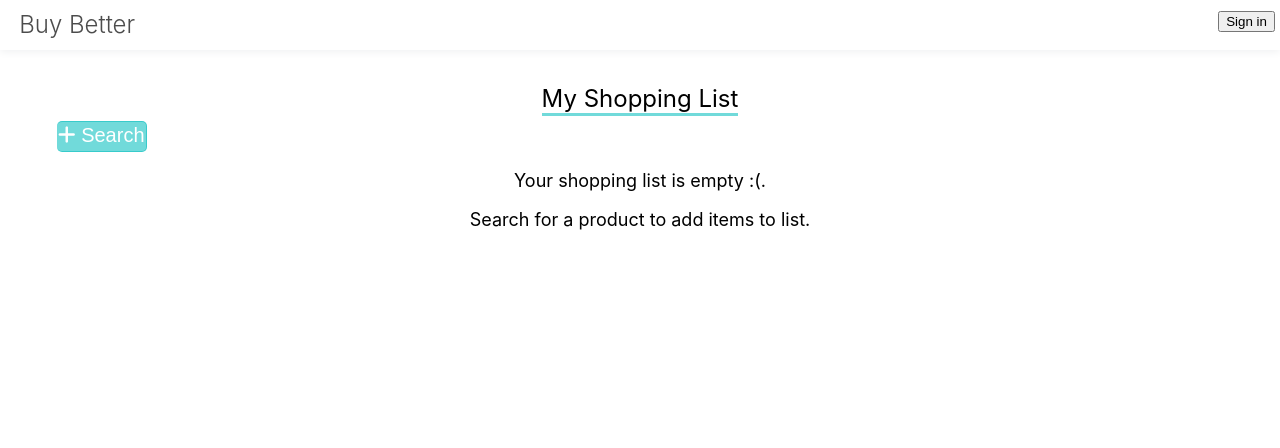
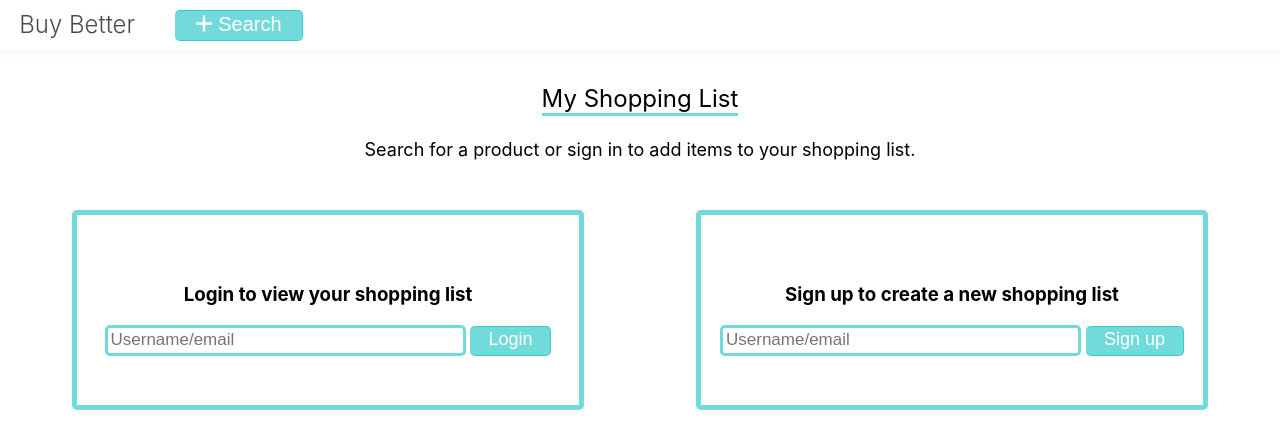
Before and after one commit to HCI330EthicalConsumption/EthCon, a plain HTML site: page index.html in a window 1280 px wide. Drawn offline with nearby package versions, Linux system fonts and the light colour scheme.

Commit message:
working sign in

```diff
--- a/css/style.css
+++ b/css/style.css
@@ -487,6 +487,7 @@ body {
 .product-card:hover {
     /* background-color: #fafafa; */
     border-color: #08979c;
+    cursor:grab;
 }
 
 .numberCircle {
@@ -1082,3 +1083,69 @@ a {
     max-height: 30%;
     overflow: auto;
   }
+
+  .signin {
+    display: flex;
+    flex-direction: row;
+    text-align: center;
+    justify-content: space-around;
+    margin: 1em;
+    align-content: center;
+    /* background-color: rgba(0,0,0,.6); */
+    /* width: 100vw;
+    height: 100vh; */
+  }
+
+  .login_form{
+    margin: 2em;
+    width: 40vw;
+    height: 25vh;
+    /* background-color: #888; */
+    align-content: center;
+    border: 5px solid rgba(19, 194, 194, .6);
+    border-radius: 5px;
+  }
+
+ .login_box{
+    width: 72%;
+    border: 3px solid rgba(19, 194, 194, .6);
+    /* border-right: 1px; */
+    /* border-bottom: 1px; */
+    padding-top: 8px;
+    padding-bottom: 9px;
+    padding-left: 3px;
+    padding-right: 0;
+    height: 31px;
+    border-radius: 5px 5px 5px 5px;
+    outline: none;
+    color: rgba(0, 0, 0, .8);
+    font-size: 17px;
+    margin: 0;
+ }
+
+ .login_butts{
+    /* width: 7%; */
+    /* height: 31px; */
+    border: 1px solid rgba(19, 194, 194, .6);
+    border-left: none;
+    background: rgba(19, 194, 194, .6);
+    text-align: center;
+    color: white;
+    border-radius: 5px 5px 5px 5px;
+    cursor: pointer;
+    font-size: 18px;
+    padding-top: 2px;
+    padding-bottom: 5px;
+    padding-left: 1em;
+    padding-right: 1em;
+    margin: 0;
+ }
+
+ #home-search-button{
+    margin: .5em;
+     /* left: 100%; */
+    margin-left: 2em;
+    width: 10%;
+    text-align: left;
+    padding-left: 1em;
+ }
--- a/index.html
+++ b/index.html
@@ -27,21 +27,31 @@
           <h1 id="name">Buy Better</h1>
         </a>
       </div>
-      <div id="sign-in-div">
-        <button id="sign-in">Sign in</button>
-      </div>
+      <a href="#"><button id="home-search-button"><i class="fas fa-plus"></i> Search</button></a>
     </div>
   </header>
   <br><br><br>
-  <div id = "list-name">
+  <div id="list-name">
     <p id="list-title">My Shopping List</p>
   </div>
   <br></br>
-  <a href="#"><button id="home-search-button"><i class="fas fa-plus"></i> Search</button></a>
+  <!-- <a href="#"><button id="home-search-button"><i class="fas fa-plus"></i> Search</button></a> -->
   <section id="my-shopping-list">
-    <p id="empty-list">Your shopping list is empty :(.</p>
-    <p id="empty-instructions">Search for a product to add items to list.</p>
+    <!-- <p id="empty-list">Your shopping list is empty :(.</p> -->
+    <p id="empty-instructions">Search for a product or sign in to add items to your shopping list.</p>
   </section>
+  <div class="signin">
+    <div id="login" class="login_form">
+      <h3>Login to view your shopping list</h3>
+      <input type="text" id="login-username" placeholder="Username/email" class="login_box">
+      <button id='login-button' class="login_butts">Login</button>
+    </div>
+    <div id="signup" class="login_form">
+      <h3>Sign up to create a new shopping list</h3>
+      <input type="text" id="signup-username" placeholder="Username/email" class="login_box">
+      <button id='signup-button' class="login_butts">Sign up</button>
+    </div>
+  </div>
   <script id="homescript" type="text/javascript" src="js/home.js"></script>
 </body>
 
--- a/js/globals.js
+++ b/js/globals.js
@@ -1,6 +1,8 @@
 let searchHTMLbody = "";
 const fillSearchHTML = () => {
-    fetch("./search.html", {mode: 'no-cors'}).then((resp) => {
+    fetch("./search.html", {
+        mode: 'no-cors'
+    }).then((resp) => {
         return resp.text();
     }).then((data) => {
         searchHTMLbody = data.match(/(?<=<body>\s*).*?(?=\s*<\/body>)/gs)[0];
@@ -11,7 +13,9 @@ fillSearchHTML();
 
 let homeHTMLbody = "";
 const fillHomeHTML = () => {
-    fetch("./index.html", {mode: 'no-cors'}).then((resp) => {
+    fetch("./index.html", {
+        mode: 'no-cors'
+    }).then((resp) => {
         return resp.text();
     }).then((data) => {
         homeHTMLbody = data.match(/(?<=<body>\s*).*?(?=\s*<\/body>)/gs)[0];
@@ -39,11 +43,12 @@ const get_user_info_from_username = (username) => {
     USER_INFO['username'] = username
     url = "https://api.backendless.com/90F1341F-11F7-B61D-FFA2-49B2E5011D00/A72236EE-A275-4EEA-A8D0-E27D9A4C1F0C/data/userprofiles?where=username%3D\'" + username.replace("@", "%40") + "\'";
     console.log(url);
-    fetch(url).then((resp) => {
+    let success = false;
+    return fetch(url).then((resp) => {
         try {
             return resp.json();
         } catch {
-            return;
+            return false;
         }
     }).then((data) => {
         try {
@@ -54,11 +59,14 @@ const get_user_info_from_username = (username) => {
             } catch {
                 USER_INFO['shoppinglistlist'] = []
             }
-
             USER_INFO['shoppinglist'] = data['shoppinglist'];
             USER_INFO['objectId'] = data['objectId'];
+            success = true;
+            return true;
         } catch {
-            window.alert("Username is not valid. Try again or create account.")
+            window.alert("Username is not valid. Try again or create account.");
+            success = false;
+            return false;
         }
     })
 }
@@ -67,7 +75,7 @@ const get_user_info_from_username = (username) => {
 const make_user = (username) => {
     USER_INFO.username = username;
     let url = "https://api.backendless.com/90F1341F-11F7-B61D-FFA2-49B2E5011D00/A72236EE-A275-4EEA-A8D0-E27D9A4C1F0C/data/userprofiles";
-    fetch(url, {
+    return fetch(url, {
         method: 'POST',
         headers: {
             'Accept': 'application/json',
@@ -79,14 +87,16 @@ const make_user = (username) => {
             return resp.json();
         } else if (resp.status == 400) {
             window.alert("User already created. Sign in instead.");
+            return false
         }
     }).then((data) => {
         try {
             data = data[0]
             USER_INFO.objectId = data.objectId;
             console.log(data);
+            return true;
         } catch {
-            return
+            return false;
         }
     });
 }
@@ -527,14 +537,12 @@ function validateForm(product_info) {
         document.getElementsByClassName('.button').href = "#";
         // document.getElementsByClassName('.overlay').visibility = "hidden";
         return false;
-    }
-    else if (email == ""){
+    } else if (email == "") {
         alert("Email must be filled out");
         document.getElementsByClassName('.button').href = "#";
         // document.getElementsByClassName('.overlay').visibility = "hidden";
         return false;
-    }
-    else if (rating == undefined){
+    } else if (rating == undefined) {
         alert("Must submit a rating");
         document.getElementsByClassName('.button').href = "#";
         // document.getElementsByClassName('.overlay').visibility = "hidden";
@@ -546,7 +554,7 @@ function validateForm(product_info) {
     //     document.getElementsByClassName('.overlay').visibility = "hidden";
     //     return false;
     // }
-    else{
+    else {
         document.getElementsByClassName('.button').href = "#popup";
         // document.getElementsByClassName('.overlay').visibility = "visible";
         return true;
@@ -601,6 +609,7 @@ function resetRatingStars() {
 
 const open_home_page = () => {
     document.querySelector("body").innerHTML = homeHTMLbody;
+    document.querySelector(".signin").style.visibility = "hidden";
     let script = document.createElement("script");
     script.type = "text/javascript";
     script.src = "./js/home.js";
@@ -612,14 +621,13 @@ const open_home_page = () => {
     <div class="line"></div>
     </div>
     <br></br>`;*/
-  if(USER_INFO["shoppinglistlist"].length == 0){
+    if (USER_INFO["shoppinglistlist"].length == 0) {
         template += `<p id="empty-list">Your shopping list is empty :(.</p>
         <p id="empty-instructions">Search for a product to add items to list.</p>`;
-  }
-  else{
+    } else {
         template += `
       <ol class="rectangle-list" id="shopping-list">`;
-      for(product of USER_INFO["shoppinglistlist"]){
+        for (product of USER_INFO["shoppinglistlist"]) {
             template += `
           <li id="list-item"><a href=""><img class="list-img" src="${product["img"]}"><div class="list-prod">${product["name"]}</div></a></li>`;
         }
--- a/js/home.js
+++ b/js/home.js
@@ -1,6 +1,34 @@
-document.querySelector("#sign-in").onclick = () => {
-    get_user_info_from_username("jacksonschuster2021@u.northwestern.edu");
-    // make_user("newUserUntilThisIsExecutedOnce");
+document.querySelector("#home-search-button").onclick = open_search_page;
+
+document.querySelector("#login-button").onclick = async (event) => {
+    let username = document.querySelector("#login-username").value;
+    if (await get_user_info_from_username(username)) {
+        open_home_page();
+    }
 }
-
-document.querySelector("#home-search-button").onclick = open_search_page;
+document.querySelector('#login-username').onkeypress = async (event) => {
+    enter_pressed = search_on_enter(event); //determine if enter was the key pressed
+    if (enter_pressed) { // if so, get products and load them
+        let username = document.querySelector("#login-username").value;
+        let resp = await get_user_info_from_username(username);
+        console.log(resp);
+        if (await get_user_info_from_username(username)) {
+            open_home_page();
+        }
+    };
+};
+document.querySelector("#signup-button").onclick = async (event) => {
+    let username = document.querySelector("#signup-username").value;
+    if (await make_user(username)) {
+        open_home_page();
+    }
+}
+document.querySelector('#signup-username').onkeypress = async (event) => {
+    enter_pressed = search_on_enter(event); //determine if enter was the key pressed
+    if (enter_pressed) { // if so, get products and load them
+        let username = document.querySelector("#login-username").value;
+        if (await make_user(username)) {
+            open_home_page();
+        }
+    };
+};
--- a/js/search.js
+++ b/js/search.js
@@ -181,3 +181,7 @@ window.onclick = function (event) {
 };
 
 star_elements.click(changeRatingStars);
+
+// document.onload = () => {
+//     document.querySelector('body').style.background = 'rgba(0,0,0,.6)';
+// };
```
Lines whose indentation alone changed are shown as unchanged.
